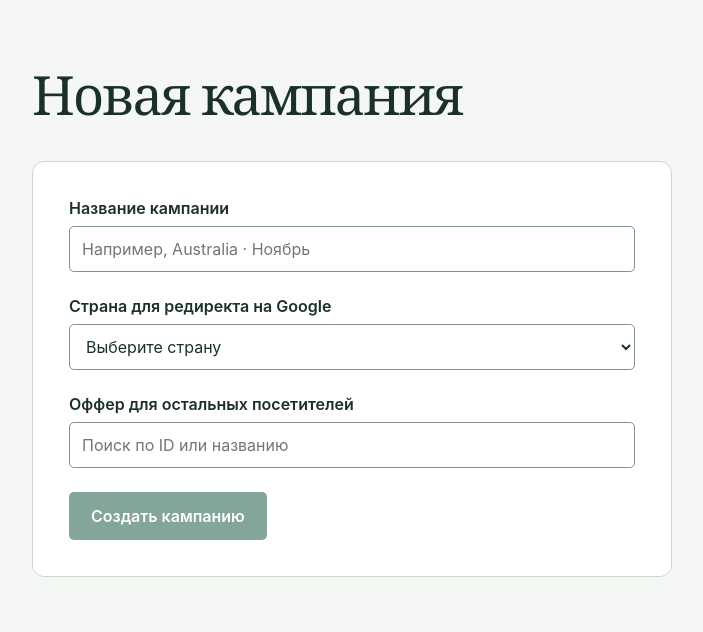
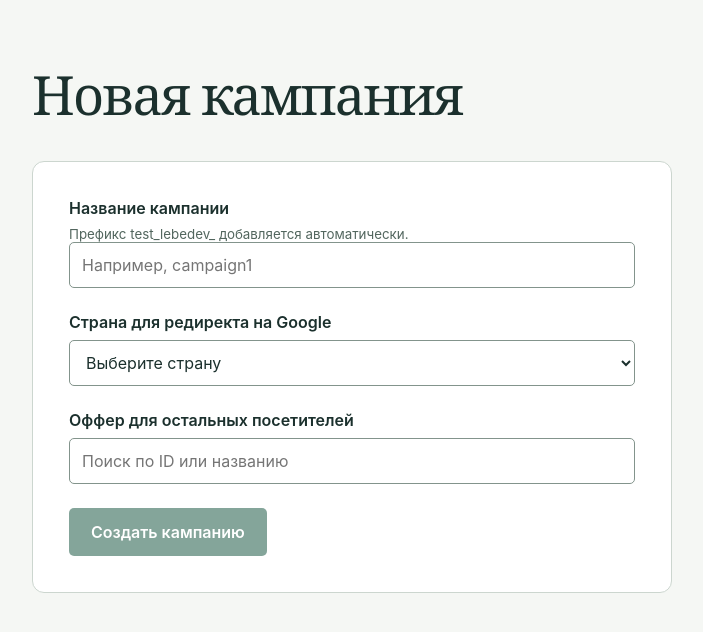
Before and after one commit to qmzik/adrobot-test, a FastAPI app: template templates/form.html in a window 1280 px wide. Shown: the part 75-707 px from the top of the page, without its empty margins (288-991 px from the left). Run offline with FastAPI, Linux system fonts and the light colour scheme; the template is opened without the code that fills it, so the values that code supplies are empty.

Commit message:
Prefix new Keitaro campaign names with test_lebedev_

```diff
--- a/main.py
+++ b/main.py
@@ -20,6 +20,7 @@ app.mount("/static", StaticFiles(directory=ROOT / "static"), name="static")
 templates = Jinja2Templates(directory=ROOT / "templates")
 countries = sorted((c.alpha_2, c.name) for c in pycountry.countries)
 Text = Annotated[str, Form()]
+CAMPAIGN_PREFIX = "test_lebedev_"
 
 
 def page(request, *, error=None, status=200, **values):
@@ -51,8 +52,10 @@ def create(request: Request, token: Annotated[UUID, Form()], name: Text = "",
     check_origin(request)
     token = token.hex
     name, country = name.strip(), country.strip().upper()
+    suffix = name.removeprefix(CAMPAIGN_PREFIX).strip()
+    full_name = CAMPAIGN_PREFIX + suffix
     offer_id = offer.partition(" · ")[0].strip()
-    if not (0 < len(name) <= 160 and pycountry.countries.get(alpha_2=country)
+    if not (suffix and len(full_name) <= 160 and pycountry.countries.get(alpha_2=country)
             and offer_id.isascii() and offer_id.isdigit() and 0 < len(offer_id) <= 10):
         return page(request, error="Введите название, выберите страну и оффер из списка.",
                     status=422, token=token, name=name, country=country, selected=offer)
@@ -60,11 +63,11 @@ def create(request: Request, token: Annotated[UUID, Form()], name: Text = "",
         c = db.get(Campaign, token)
         recovering = c is not None
         if not c:
-            c = Campaign(token=token, name=name, country=country, offer=int(offer_id),
+            c = Campaign(token=token, name=full_name, country=country, offer=int(offer_id),
                          settings=kt.settings(), status="pending")
             db.add(c)
             db.commit()
-        elif (name, country, int(offer_id)) != (c.name, c.country, c.offer):
+        elif c.name not in (name, full_name) or (country, int(offer_id)) != (c.country, c.offer):
             raise HTTPException(409, "Заявка уже отправлена с другими параметрами.")
         if c.status != "verified":
             try:
--- a/templates/form.html
+++ b/templates/form.html
@@ -4,7 +4,8 @@
 <input type="hidden" name="token" value="{{ token }}">
 {% if error %}<p role="alert">{{ error }}</p>{% endif %}
 <label for="name">Название кампании</label>
-<input id="name" name="name" maxlength="160" required value="{{ name|default('') }}" placeholder="Например, Australia · Ноябрь">
+<small id="name-help">Префикс test_lebedev_ добавляется автоматически.</small>
+<input id="name" name="name" aria-describedby="name-help" maxlength="160" required value="{{ name|default('') }}" placeholder="Например, campaign1">
 <label for="country">Страна для редиректа на Google</label>
 <select id="country" name="country" required><option value="">Выберите страну</option>{% for code, title in countries %}<option value="{{ code }}"{% if country == code %} selected{% endif %}>{{ code }} · {{ title }}</option>{% endfor %}</select>
 <label for="offer">Оффер для остальных посетителей</label>
```
Also changed, not shown: tests/test_campaigns.py (+4 -1 lines), README.md.
